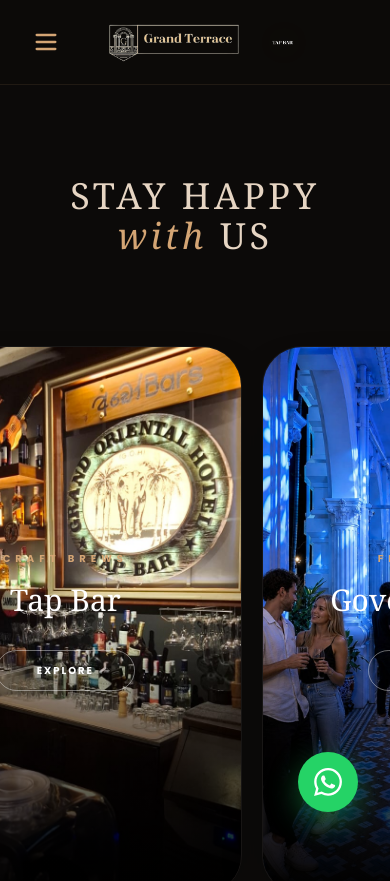
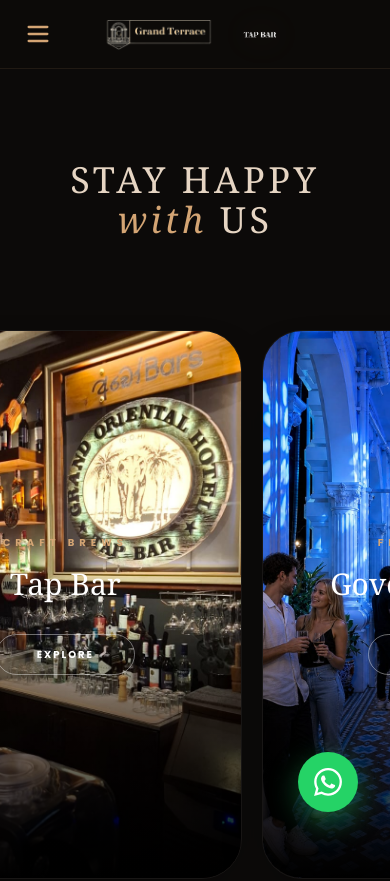
Before and after one commit to grandterrace/grand-terrace, a React (Vite) app: page / in a window 390 px wide. Shown: the top 881 px of the page. Built offline with nearby package versions, Linux system fonts and the light colour scheme.

Commit message:
navbar logo update

```diff
--- a/src/components/Layout.jsx
+++ b/src/components/Layout.jsx
@@ -9,9 +9,9 @@
   const location = useLocation();
 
   return (
-    <div className="min-h-screen bg-white text-black">
+    <div className="min-h-screen bg-[#0c0a08] text-[#E6D5C3]">
       <Navbar onReserve={() => setOpen(true)} />
-      <main key={location.pathname} className="pt-20">
+      <main key={location.pathname} className="pt-16">
         <Outlet />
       </main>
       <WhatsAppButton />
--- a/src/components/Navbar.jsx
+++ b/src/components/Navbar.jsx
@@ -117,16 +117,16 @@
       </div>
 
       {/* ── MOBILE NAVBAR ── */}
-      <div className="lg:hidden bg-[#0c0a08] border-b border-[#D4A574]/10 px-8 py-7 flex items-center justify-between relative">
+      <div className="lg:hidden bg-[#0c0a08] border-b border-[#D4A574]/10 px-6 py-5 flex items-center justify-between relative">
         <button onClick={() => setOpen(!open)} className="text-[#D4A574]">
           {open ? <X size={28} /> : <Menu size={28} />}
         </button>
-        <Link to="/" className="absolute left-1/2 -translate-x-1/2 flex items-center gap-3">
-          <img src={MainLogo} alt="Logo" className="h-10 w-auto brightness-110" />
-          <img src={tapBarLogo} alt="Tap Bar Logo" className="h-10 w-auto object-contain brightness-150 drop-shadow-[0_0_15px_rgba(212,165,116,0.3)]" />
+        <Link to="/" className="absolute left-1/2 -translate-x-1/2 flex items-center justify-center gap-2 max-w-[60%] shrink-0">
+          <img src={MainLogo} alt="Logo" className="h-8 w-auto object-contain brightness-110 shrink-0" />
+          <img src={tapBarLogo} alt="Tap Bar Logo" className="h-16 w-auto object-contain brightness-150 shrink-0 drop-shadow-[0_0_15px_rgba(212,165,116,0.3)]" />
         </Link>
         {/* Spacer to keep flex layout balanced */}
-        <div className="w-14" />
+        <div className="w-12" />
       </div>
 
       {/* ── MOBILE OVERLAY MENU ── */}
```
